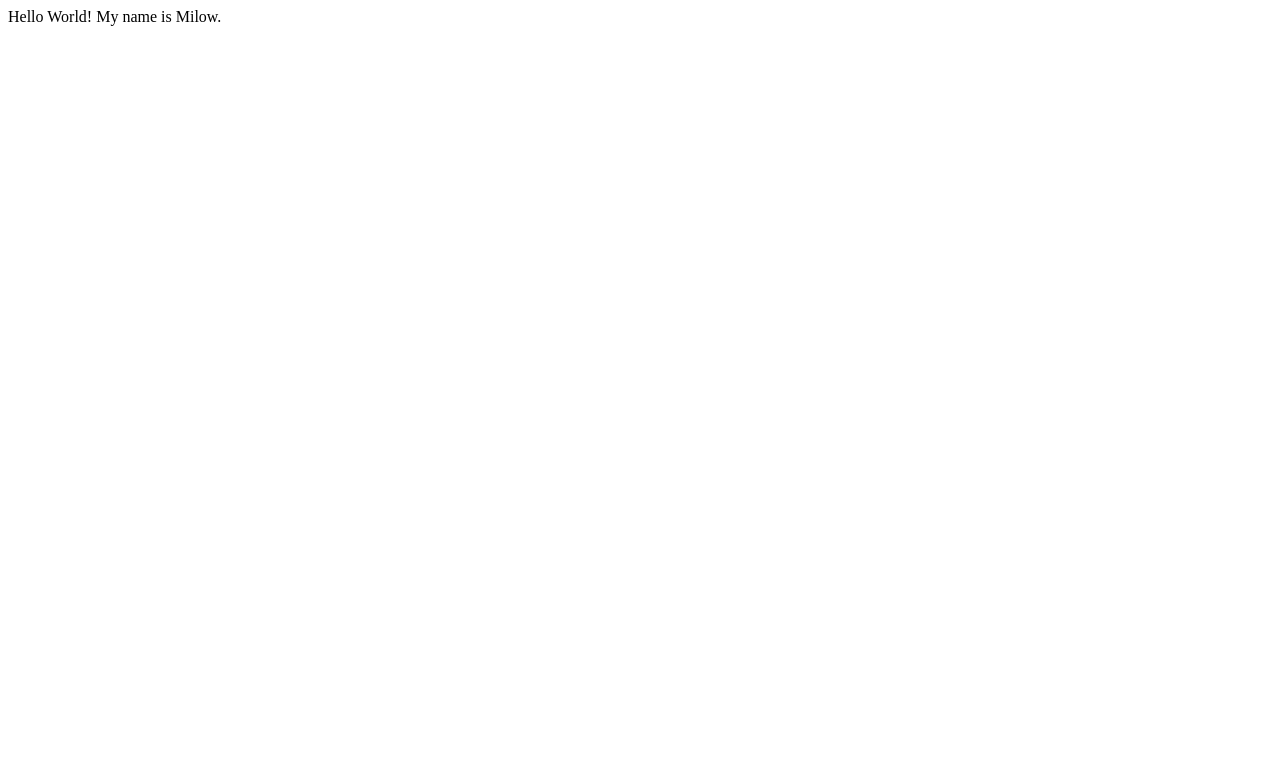
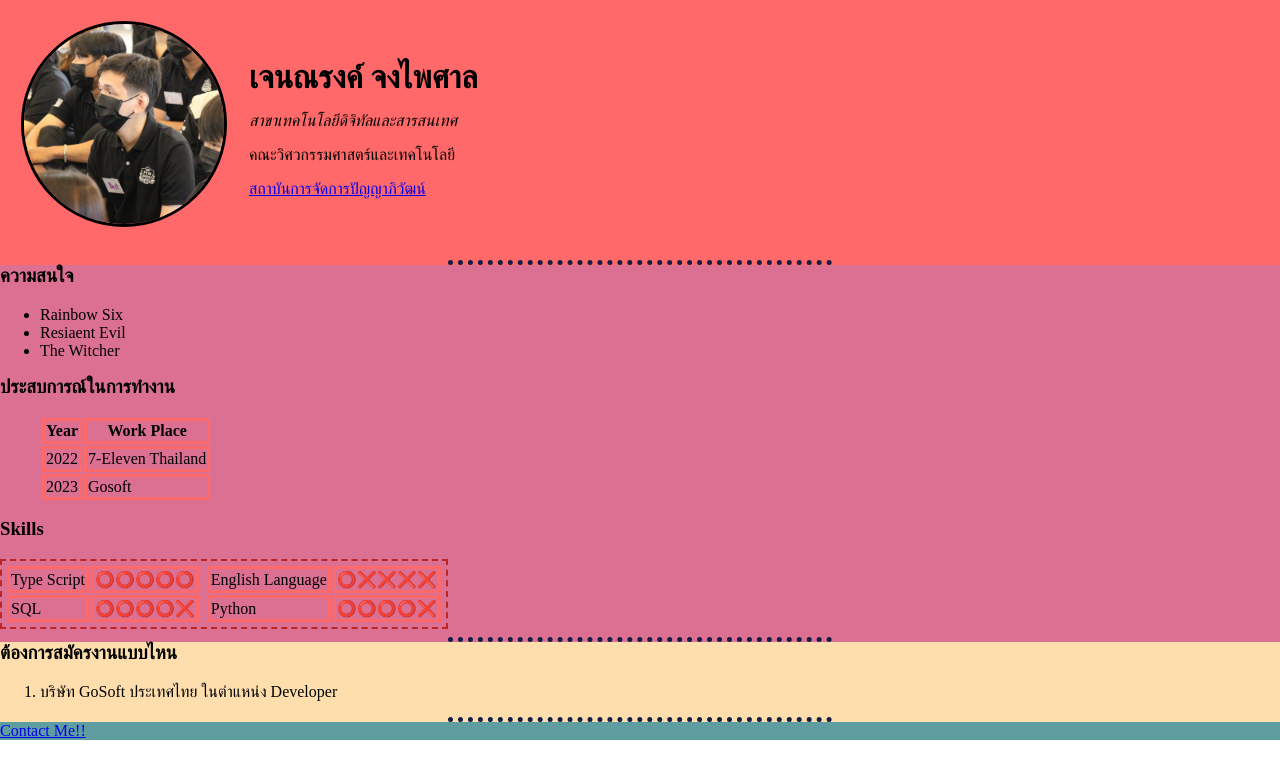
Before and after one commit to bestjongpaisan/webdev2023, a plain HTML site: page index.html in a window 1280 px wide. Drawn offline with Linux system fonts and the light colour scheme.

Commit message:
Updata index HTMl

```diff
--- /dev/null
+++ b/css/styles.css
@@ -0,0 +1,54 @@
+img {
+    border-radius: 50%;
+    height: 200px;
+    width: 200px;
+}
+
+/* table {
+    width: 100%;
+}
+table, th, td {
+    border: 1px solid black;
+} */
+
+.button{
+    background-color: navajowhite;
+}
+
+.contact{
+    background-color: cadetblue;
+}
+
+.leon {
+    border: solid #FF6969 3px;
+}
+
+.profile {
+    border-radius: 50%;
+}
+
+.header{
+    background-color: #FF6969;
+}
+
+.middle {
+    background-color: palevioletred;
+}
+
+body {
+    margin: 0;
+}
+
+h3 {
+    margin-top: 0;
+}
+
+hr {
+    /* background-color: white; */
+    border-style: dotted none none;
+    /* height: 0px; */
+    width: 30%;
+    border-color: #141E46;
+    border-width: 5px;
+    margin-bottom: 0;
+}
--- a/index.html
+++ b/index.html
@@ -1,10 +1,108 @@
 <!DOCTYPE html>
 <html lang="en">
+
 <head>
     <meta charset="UTF-8">
-    <title>Hello World</title>
+    <title>My Page Title Milow</title>
+    <link rel="shortcut icon" href="images/favicon.ico" type="images/x-icon">
+    <link rel="stylesheet" href="css/styles.css">
+
+
 </head>
+
 <body>
-    Hello World! My name is Milow.
+
+    <div class="header">
+        <table cellspacing="20">
+            <tr>
+                <td>
+                    <img style = " border:solid;" class = "profile" src="images/ProfileME.png" alt="profile">
+                </td>
+                <td>
+                    <h1 style="margin-bottom: 5px;">เจนณรงค์ จงไพศาล</h1>
+                    <p><i>สาขาเทคโนโลยีดิจิทัลและสารสนเทศ </i></p>
+                    <p>คณะวิศวกรรมศาสตร์และเทคโนโลยี </p>
+                    <p><a href="https://www.pim.ac.th/">สถาบันการจัดการปัญญาภิวัฒน์</a></p>
+                </td>
+            </tr>
+        </table>
+        <hr>
+    </div>
+
+    <div class="middle">
+        <h3>ความสนใจ</h3>
+        <ul>
+            <li>Rainbow Six</li>
+            <li>Resiaent Evil</li>
+            <li>The Witcher</li>
+        </ul>
+
+        <h3>ประสบการณ์ในการทำงาน</h3>
+        <ul>
+            <table>
+                <tr>
+                    <th class="leon">Year</th>
+                    <th class="leon">Work Place</th>
+                </tr>
+                <tr>
+                    <td class="leon">2022</td>
+                    <td class="leon">7-Eleven Thailand</td>
+                </tr>
+                <tr>
+                    <td class="leon">2023</td>
+                    <td class="leon">Gosoft</td>
+                </tr>
+            </table>
+        </ul>
+        <h3>Skills</h3>
+        <table style="border: dashed #BB2525 2px;">
+            <tr>
+                <td>
+                    <table>
+                        <tr>
+                            <td class="leon">Type Script</td>
+                            <td class="leon">⭕⭕⭕⭕⭕</td>
+                        </tr>
+                        <tr>
+                            <td class="leon">SQL</td>
+                            <td class="leon">⭕⭕⭕⭕❌</td>
+                        </tr>
+                    </table>
+                </td>
+                <td>
+                    <table>
+                        <tr>
+                            <td class="leon">English Language</td>
+                            <td class="leon">⭕❌❌❌❌</td>
+                        </tr>
+                        <tr>
+                            <td class="leon">Python</td>
+                            <td class="leon">⭕⭕⭕⭕❌</td>
+                        </tr>
+                    </table>
+                </td>
+            </tr>
+
+        </table>
+<hr>
+    </div>
+    <div class="button">
+        <h3>ต้องการสมัครงานแบบไหน</h3>
+        <ol>
+            <li>บริษัท GoSoft ประเทศไทย ในตำแหน่ง Developer</li>
+        </ol>
+        <hr>
+    </div>
+
+    <div class="contact">
+        <a href="contact.html">Contact Me!!</a>
+
+        <!-- <img src="https://images.rawpixel.com/image_png_800/czNmcy1wcml2YXRlL3Jhd3BpeGVsX2ltYWdlcy93ZWJzaXRlX2NvbnRlbnQvcHUyMzMxNjM2LWltYWdlLTAxLXJtNTAzXzMtbDBqOXFrNnEucG5n.png">
+
+    <img src="https://images.rawpixel.com/image_png_1000/czNmcy1wcml2YXRlL3Jhd3BpeGVsX2ltYWdlcy93ZWJzaXRlX2NvbnRlbnQvcHUyMzMxNjM5LWltYWdlXzItbDBqOXFvd3IucG5n.png" alt="b"> -->
+
+    </div>
+
 </body>
+
 </html>
```
Also changed, not shown: images/ProfileME.jpg (added), images/ProfileME.png (added), images/favicon.ico (added).
